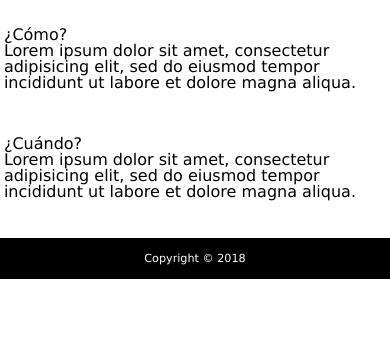
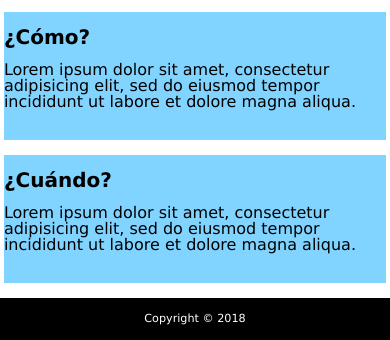
Before and after one commit to estelaromer/responsive-mamut, a plain HTML site: page index.html in a window 390 px wide. Shown: the part 504-844 px from the top of the page. Drawn offline with Linux system fonts and the light colour scheme.

Commit message:
Aside section styles for mobile first view

```diff
--- a/css/styles.css
+++ b/css/styles.css
@@ -76,3 +76,14 @@ main section p{
 main section div img{
 	max-width: 100%;
 }
+
+aside section{
+	background-color: #80d4ff;
+	margin-bottom: 15px;
+}
+
+h2{
+	font-size: 125%;
+	font-weight: bold;
+	padding-bottom: 15px;
+}
```
